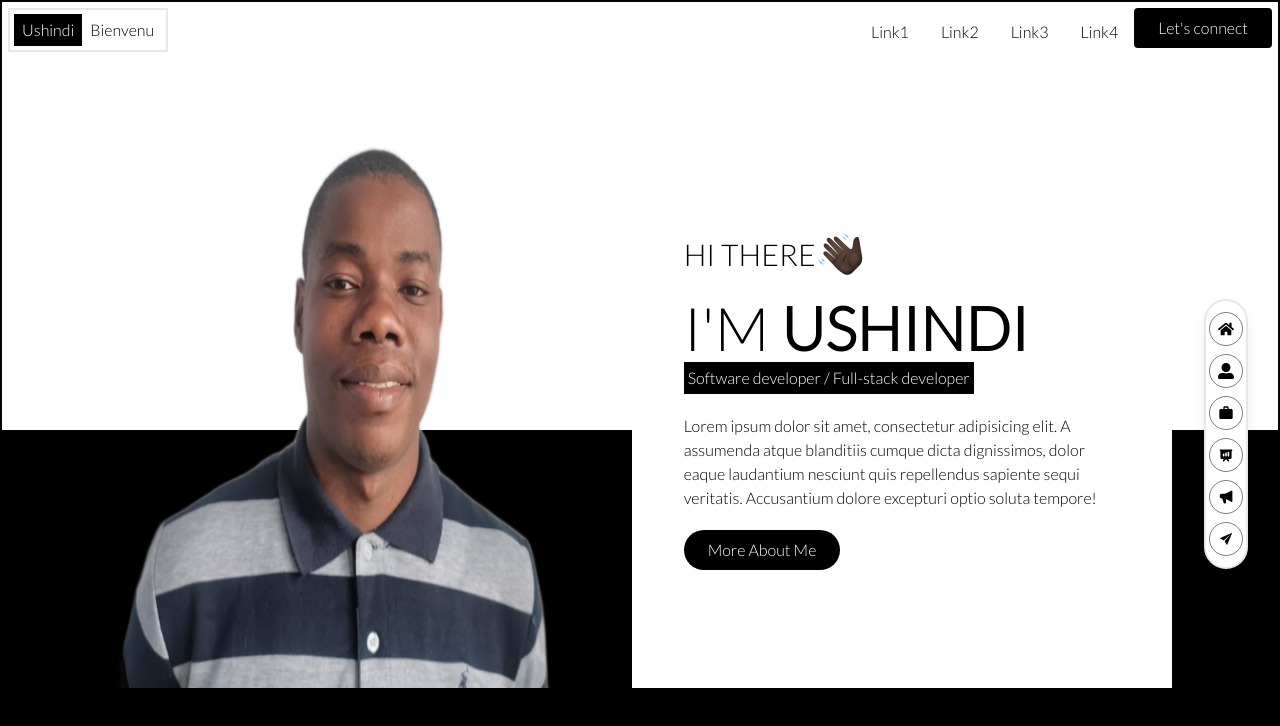
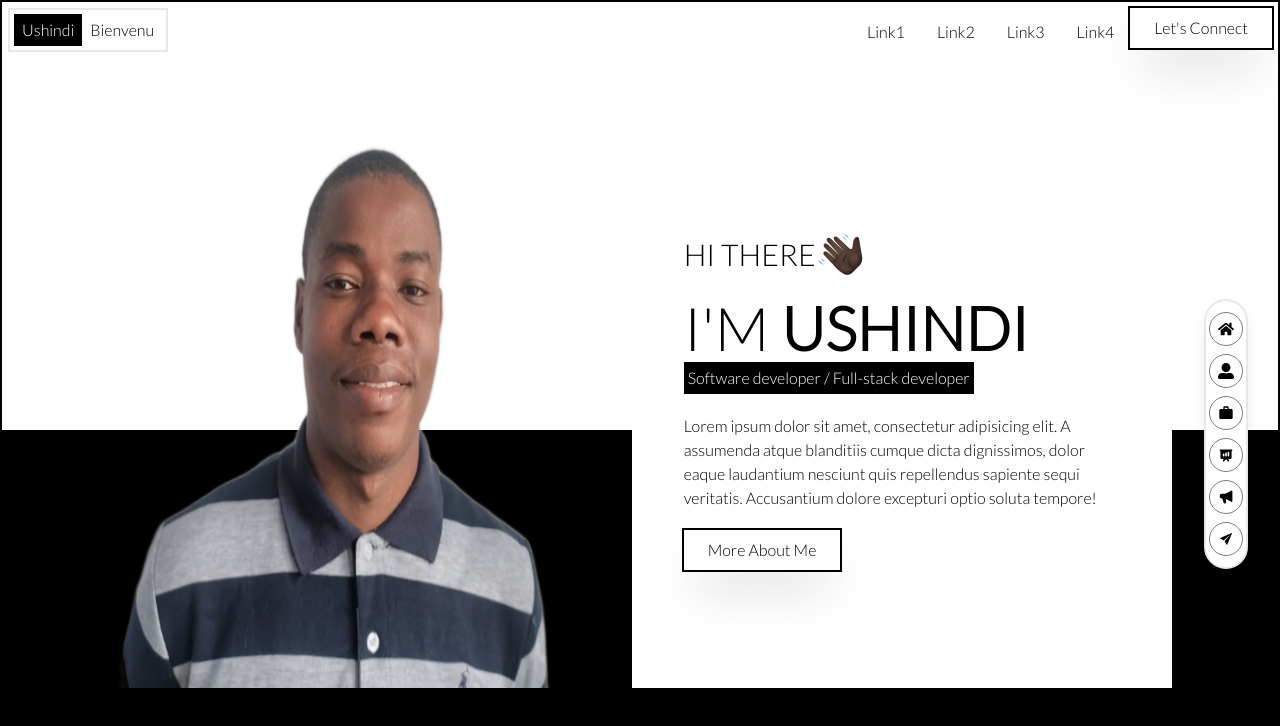
Before and after one commit to bienvenuushindi/my-portfolio, a React (Create React App) app: page / in a window 1280 px wide. Shown: the top 726 px of the page. Built offline with nearby package versions, Linux system fonts and the light colour scheme.

Commit message:
Update buttons design

```diff
--- a/src/App.css
+++ b/src/App.css
@@ -19,3 +19,8 @@
   border: 1px solid rgba(0, 0, 0, 0.5);
   margin: .5rem 0;
 }
+
+.floating-navigation > li:hover {
+  background: #000;
+  color: #fff;
+}
--- a/src/components/Headline.js
+++ b/src/components/Headline.js
@@ -23,7 +23,7 @@ const Headline = () => {
                                    </p>
                                </div>
                                <div>
-                                   <button className="px-6 py-2 rounded bg-black hover:bg-blend-darken text-white rounded-3xl capitalize">More About me</button>
+                                   <button className="shadow-2xl bg-white :text-black outline  outline-2 outline-black px-6 py-2 hover:bg-black  hover:text-white capitalize">More About me</button>
                                </div>
                            </div>
 
--- a/src/components/header.js
+++ b/src/components/header.js
@@ -31,7 +31,7 @@ const Header = () => {
                     </svg>
                 </div>
                 <div className="hidden lg:block">
-                    <button className="px-6 py-2 rounded bg-black hover:bg-blend-darken text-white ">Let's connect</button>
+                    <button className="shadow-2xl bg-white :text-black outline  outline-2 outline-black px-6 py-2 hover:bg-black  hover:text-white capitalize">Let's connect</button>
                 </div>
             </nav>
         </div>
```
